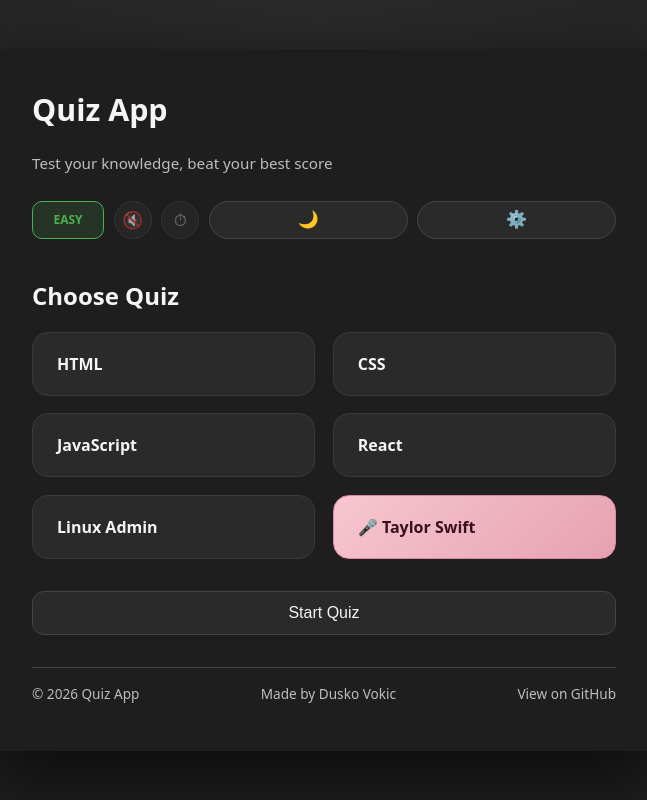
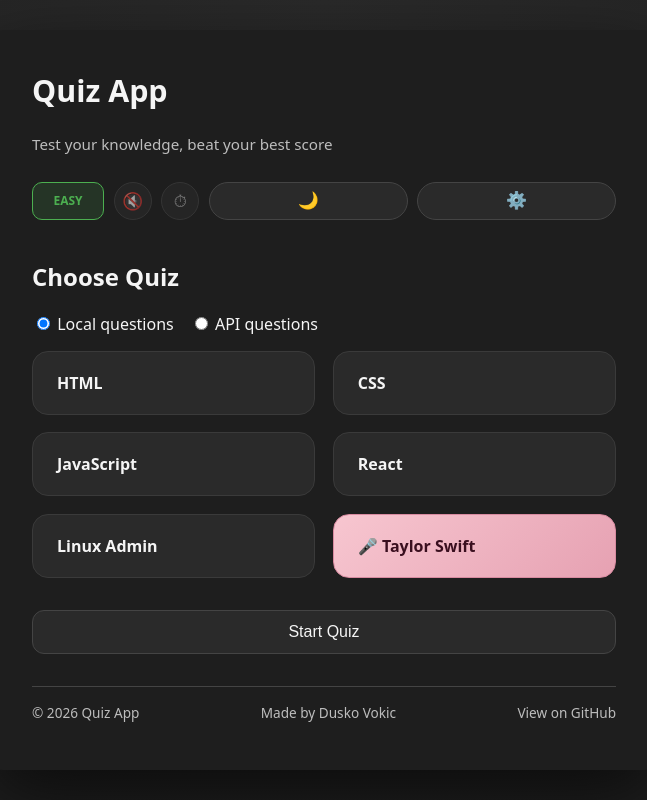
Before and after one commit to D-vokic/react-quiz-engine, a React (Vite) app: page / in a window 1280 px wide. Shown: the whole page, without its empty margins (316-963 px from the left). Built offline with nearby package versions, Linux system fonts and the light colour scheme.

Commit message:
feat: improve quiz flow and question handling

```diff
--- a/src/App.jsx
+++ b/src/App.jsx
@@ -10,7 +10,13 @@ import SettingsModal from "./components/settings/SettingsModal.jsx";
 
 function App() {
   const status = useQuizStore((s) => s.status);
+  const questions = useQuizStore((s) => s.questions);
+  const currentIndex = useQuizStore((s) => s.currentIndex);
+
   const [showSettings, setShowSettings] = useState(false);
+
+  const hasActiveQuestion =
+    status === "quiz" && questions[currentIndex] !== undefined;
 
   return (
     <>
@@ -20,8 +26,12 @@ function App() {
         <Header onOpenSettings={() => setShowSettings(true)} />
 
         {status === "start" && <StartPage />}
-        {status === "quiz" && <QuestionCard />}
+
+        {hasActiveQuestion && <QuestionCard />}
+
         {status === "result" && <ResultPage />}
+
+        {status === "quiz" && !hasActiveQuestion && <ResultPage />}
 
         <Footer />
       </div>
--- a/src/components/pages/ResultPage.jsx
+++ b/src/components/pages/ResultPage.jsx
@@ -1,24 +1,45 @@
 import { useQuizStore } from "../store/useQuizStore.jsx";
-import { useState } from "react";
+import { useEffect, useState, useCallback } from "react";
 
 function ResultPage() {
   const score = useQuizStore((s) => s.score);
+  const bestScore = useQuizStore((s) => s.bestScore);
+  const difficulty = useQuizStore((s) => s.difficulty);
+  const difficultyStats = useQuizStore((s) => s.difficultyStats);
+  const weakQuestions = useQuizStore((s) => s.weakQuestions);
+  const answersLog = useQuizStore((s) => s.answersLog);
   const restart = useQuizStore((s) => s.restart);
-  const answersLog = useQuizStore((s) => s.answersLog);
-  const weakQuestions = useQuizStore((s) => s.weakQuestions);
   const startRetryWrong = useQuizStore((s) => s.startRetryWrong);
-  const difficultyStats = useQuizStore((s) => s.difficultyStats);
+  const lastResult = useQuizStore((s) => s.lastResult);
+  const setLastResult = useQuizStore((s) => s.setLastResult);
 
   const [showWeak, setShowWeak] = useState(false);
   const [showReview, setShowReview] = useState(false);
 
   const weakList = Object.values(weakQuestions).filter((q) => q.wrong > 0);
 
-  const accuracy = (d) => {
+  const accuracy = useCallback(
+    (d) => {
       const stat = difficultyStats[d];
       if (!stat || stat.total === 0) return null;
       return Math.round((stat.correct / stat.total) * 100);
+    },
+    [difficultyStats]
+  );
+
+  useEffect(() => {
+    if (!lastResult) {
+      const result = {
+        score,
+        difficulty,
+        accuracy: accuracy(difficulty),
+        weakCount: weakList.length,
       };
+
+      localStorage.setItem("lastResult", JSON.stringify(result));
+      setLastResult(result);
+    }
+  }, [lastResult, score, difficulty, weakList.length, accuracy, setLastResult]);
 
   return (
     <div className="result result-compact">
@@ -30,33 +51,10 @@ function ResultPage() {
           <strong>{score}</strong>
         </div>
 
-        {accuracy("easy") !== null && (
         <div className="summary-item">
-            <span>Easy</span>
-            <strong>{accuracy("easy")}%</strong>
+          <span>Best score</span>
+          <strong>{bestScore}</strong>
         </div>
-        )}
-
-        {accuracy("normal") !== null && (
-          <div className="summary-item">
-            <span>Normal</span>
-            <strong>{accuracy("normal")}%</strong>
-          </div>
-        )}
-
-        {accuracy("hard") !== null && (
-          <div className="summary-item">
-            <span>Hard</span>
-            <strong>{accuracy("hard")}%</strong>
-          </div>
-        )}
-
-        {weakList.length > 0 && (
-          <div className="summary-item">
-            <span>Weak</span>
-            <strong>{weakList.length}</strong>
-          </div>
-        )}
       </div>
 
       <div className="result-actions horizontal">
--- a/src/components/pages/StartPage.jsx
+++ b/src/components/pages/StartPage.jsx
@@ -1,13 +1,27 @@
 import { useQuizStore } from "../store/useQuizStore";
+import { useEffect } from "react";
 
 function StartPage() {
   const category = useQuizStore((s) => s.category);
   const setCategory = useQuizStore((s) => s.setCategory);
+
+  const source = useQuizStore((s) => s.source);
+  const setQuestionSource = useQuizStore((s) => s.setQuestionSource);
+
   const startQuiz = useQuizStore((s) => s.startQuiz);
+  const startQuizFromApi = useQuizStore((s) => s.startQuizFromApi);
+
+  const isLoading = useQuizStore((s) => s.isLoading);
+  const error = useQuizStore((s) => s.error);
+
   const categoryStats = useQuizStore((s) => s.categoryStats);
   const getRecommendedDifficulty = useQuizStore(
     (s) => s.getRecommendedDifficulty
   );
+
+  useEffect(() => {
+    setCategory(null);
+  }, [setCategory]);
 
   const quizzes = [
     { key: "html", label: "HTML" },
@@ -23,9 +37,39 @@ function StartPage() {
       ? getRecommendedDifficulty(category)
       : null;
 
+  const handleStart = () => {
+    if (source === "api") {
+      startQuizFromApi();
+    } else {
+      startQuiz();
+    }
+  };
+
   return (
     <div className="start">
       <h2>Choose Quiz</h2>
+
+      <div style={{ marginBottom: "1rem" }}>
+        <label style={{ marginRight: "1rem" }}>
+          <input
+            type="radio"
+            checked={source === "local"}
+            onChange={() => setQuestionSource("local")}
+            disabled={isLoading}
+          />{" "}
+          Local questions
+        </label>
+
+        <label>
+          <input
+            type="radio"
+            checked={source === "api"}
+            onChange={() => setQuestionSource("api")}
+            disabled={isLoading}
+          />{" "}
+          API questions
+        </label>
+      </div>
 
       <div className="quiz-grid">
         {quizzes.map((quiz) => {
@@ -37,7 +81,7 @@ function StartPage() {
               className={`quiz-card ${quiz.key === "taylor" ? "taylor" : ""} ${
                 category === quiz.key ? "active" : ""
               }`}
-              onClick={() => setCategory(quiz.key)}
+              onClick={() => !isLoading && setCategory(quiz.key)}
             >
               <div>{quiz.label}</div>
 
@@ -62,8 +106,19 @@ function StartPage() {
         </p>
       )}
 
-      <button onClick={startQuiz} disabled={!category}>
-        Start Quiz
+      {/* ERROR */}
+      {error && (
+        <p style={{ color: "crimson", marginTop: "0.75rem" }}>{error}</p>
+      )}
+
+      {isLoading && (
+        <p style={{ marginTop: "0.75rem", opacity: 0.75 }}>
+          Loading questions...
+        </p>
+      )}
+
+      <button onClick={handleStart} disabled={!category || isLoading}>
+        {isLoading ? "Loading..." : "Start Quiz"}
       </button>
     </div>
   );
--- a/src/components/question/QuestionCard.jsx
+++ b/src/components/question/QuestionCard.jsx
@@ -35,6 +35,8 @@ function QuestionCard() {
 
   const current = questions[currentIndex];
 
+  if (!current) return null;
+
   const handleAnswer = (index) => {
     if (selected !== null) return;
 
```
Lines whose indentation alone changed are shown as unchanged.
